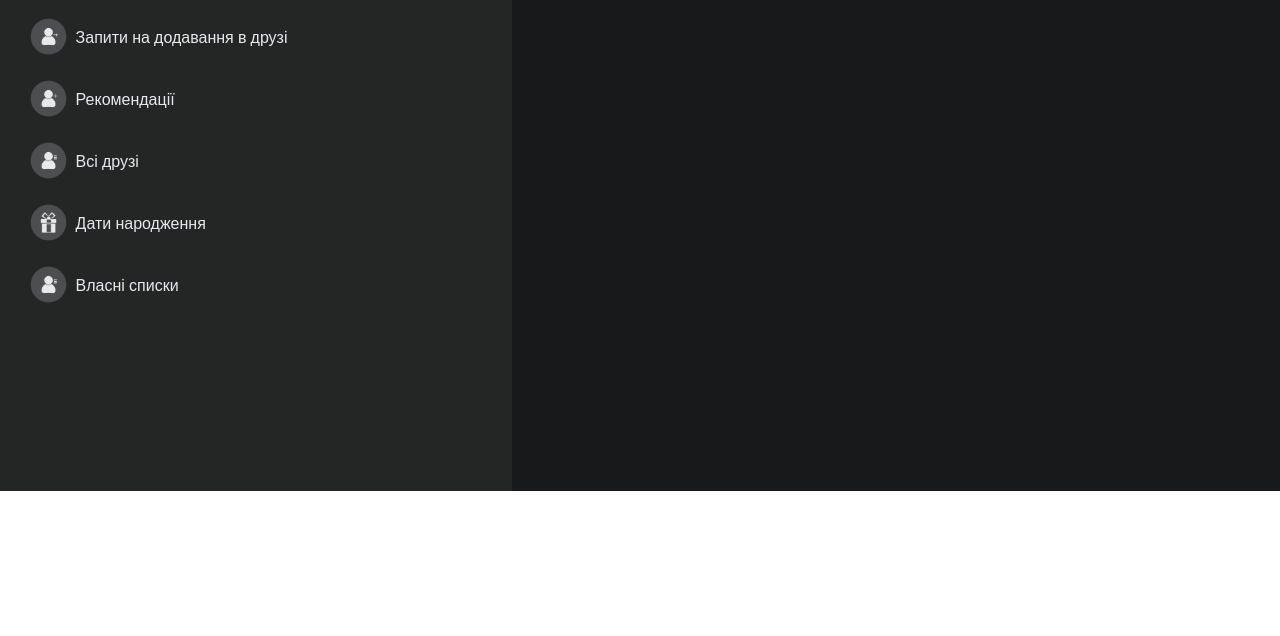
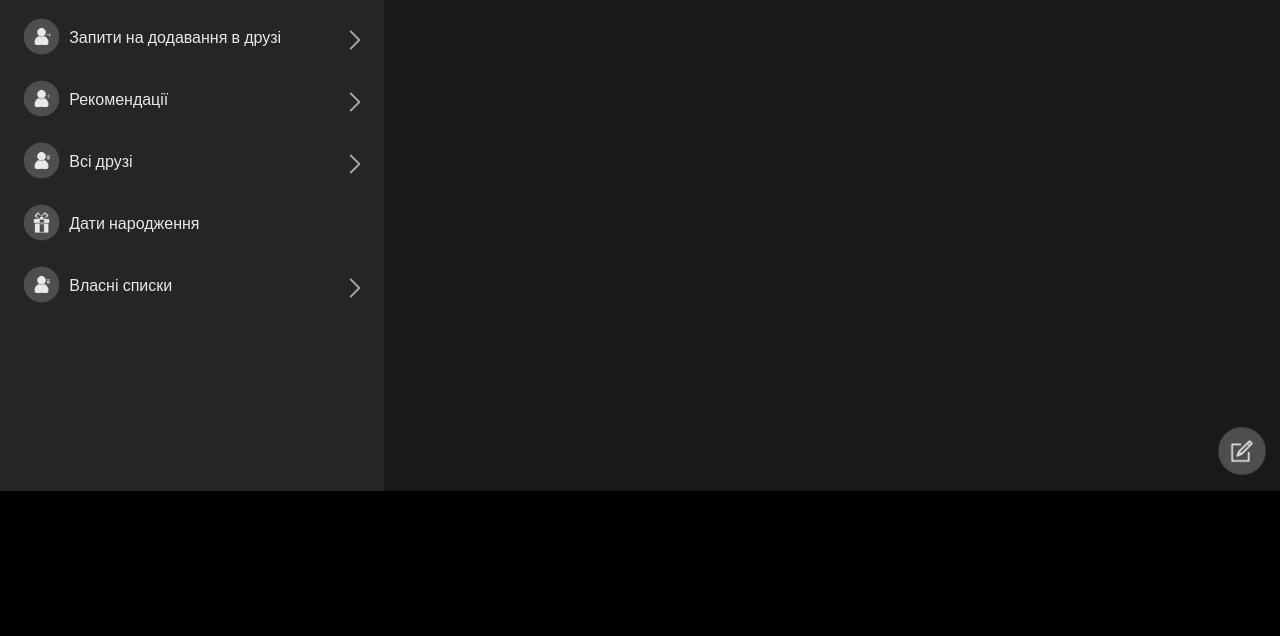
Before and after one commit to vanyachernov/htmlProject, a plain HTML site: page index.html in a window 1280 px wide. Shown: the part 164-800 px from the top of the page. Drawn offline with nearby package versions, Linux system fonts and the light colour scheme.

Commit message:
Icons are updated. Added an edit button. Release v2.0

```diff
--- a/css/main.css
+++ b/css/main.css
@@ -1,7 +1,7 @@
 body {
   margin: 0;
   padding: 0;
-  background-color: ;
+  background-color: black;
 }
 
 .main {
@@ -19,7 +19,7 @@ body {
 
 .navbar_additionally {
   float: right;
-  padding:  0px 10px;
+  padding: 0px 10px;
 }
 
 .navbar_container {
@@ -40,20 +40,22 @@ body {
 
 .secondary {
   width: 100%;
+  height: 100%;
   display: flex;
 }
 
 .main-block {
-  width: 40%;
+  width: 30%;
   height: 606px;
   background-color: #242626;
   display: block;
 }
 
 .secondary-block {
-  width: 60%;
+  width: 70%;
   height: auto;
   background-color: #18191A;
+  position: relative;
 }
 
 .info-block {
@@ -96,7 +98,19 @@ body {
   float: left;
 }
 
+.arrow {
+  position: static;
+  transform: translate(0, -170%);
+  float: right;
+}
+
 .main-section {
   padding-top: 2px;
   padding-left: 50px;
 }
+
+.button-help {
+  position: absolute;
+  right: 8px;
+  bottom: 10px;
+}
--- a/index.html
+++ b/index.html
@@ -42,14 +42,17 @@
           <div class="subordinate-block">
             <img src="./img/gueries_icon.png" width="45" height="45" class="people"></img>
             <p class="main-section">Запити на додавання в друзі</p>
+            <img src="./img/arrow_icon.png" width="20" height="20" class="arrow"></img>
           </div>
           <div class="subordinate-block">
             <img src="./img/friending_icon.png" width="45" height="45" class="people"></img>
             <p class="main-section">Рекомендації</p>
+            <img src="./img/arrow_icon.png" width="20" height="20" class="arrow"></img>
           </div>
           <div class="subordinate-block">
             <img src="./img/friendslist_icon.png" width="45" height="45" class="people"></img>
             <p class="main-section">Всі друзі</p>
+            <img src="./img/arrow_icon.png" width="20" height="20" class="arrow"></img>
           </div>
           <div class="subordinate-block">
             <img src="./img/gift_icon.png" width="45" height="45" class="people"></img>
@@ -58,12 +61,13 @@
           <div class="subordinate-block">
             <img src="./img/friendslist_icon.png" width="45" height="45" class="people"></img>
             <p class="main-section">Власні списки</p>
+            <img src="./img/arrow_icon.png" width="20" height="20" class="arrow"></img>
           </div>
         </div>
-
         <div class="secondary-block">
-
+          <img src="./img/edit_icon.png" width="60" height="60" class="button-help"></img>
         </div>
+      </div>
     </div>
   </body>
 </html>
```
Also changed, not shown: img/add_icon.png, img/arrow_icon.png (added), img/edit_icon.png (added), img/message_icon.png, img/notify_icon.png, img/search_icon.png.
